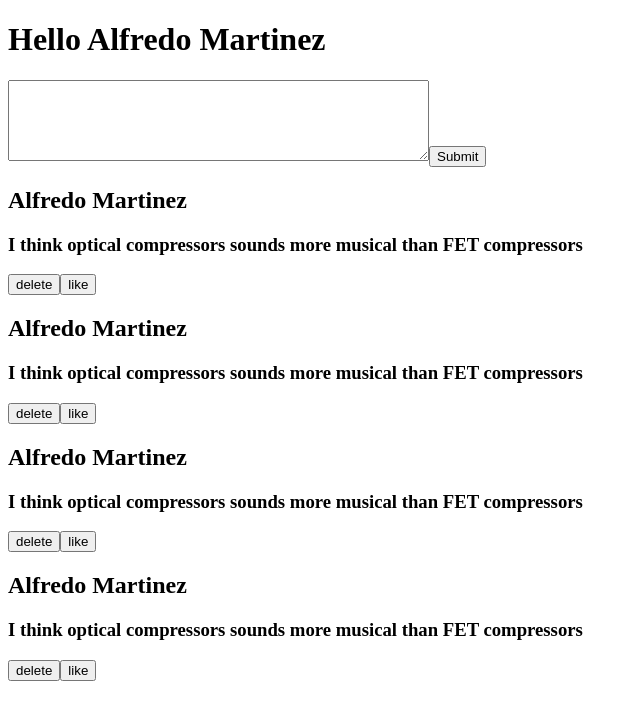
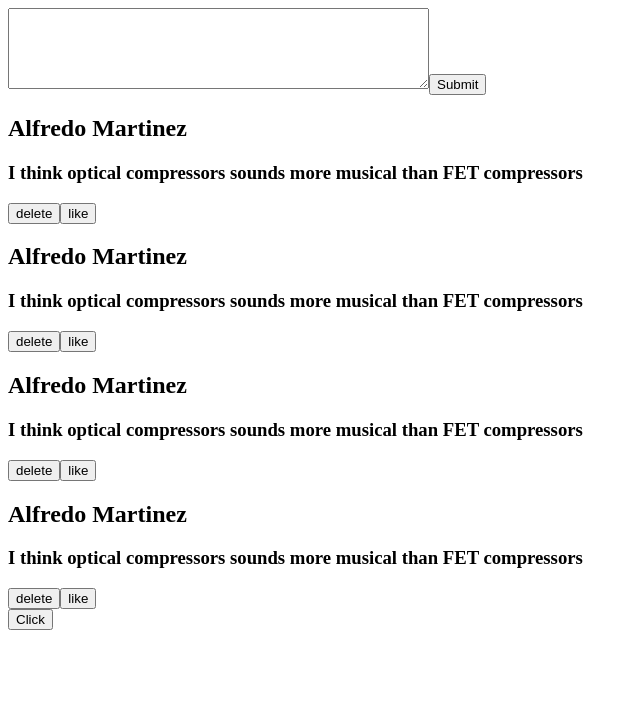
Before and after one commit to AMartinezSounds/reactpractice, a React (Create React App) app: page / in a window 1280 px wide. Shown: the top 720 px of the page, without its empty margins (0-640 px from the left). Built offline with nearby package versions, Linux system fonts and the light colour scheme.

Commit message:
submit button set the tweet using the hook useState

```diff
--- a/src/App.js
+++ b/src/App.js
@@ -1,16 +1,16 @@
+import React, {useState} from 'react';
 import './App.css';
-import Tweet from './components/tweet';
 import TweetList from './components/TweetList';
 import CreateTweet from './components/createTweet';
 
 function App() {
-  const name = "Alfredo Martinez";
-  const message = "I think optical compressors sounds more musical than FET compressors"
+  const [name, setName] = useState("Alfredo Martinez")
+  let message = "I think optical compressors sounds more musical than FET compressors";
+
   return (
     <div>
-      <h1>Hello {name}</h1>
       <CreateTweet/>
-      <TweetList name={name} message={message}/>
+      <TweetList setName={setName} name={name} message={message}/>
     </div>
   );
 }
--- a/src/components/TweetList.js
+++ b/src/components/TweetList.js
@@ -1,13 +1,14 @@
 import React from 'react';
 import Tweet from '../components/tweet';
 
-const TweetList = ({name, message}) => {
+const TweetList = ({name, message, setName}) => {
     return (
         <div className="tweet-list">
             <Tweet name={name} message={message}/>
             <Tweet name={name} message={message}/>
             <Tweet name={name} message={message}/>
             <Tweet name={name} message={message}/>
+            <button onClick={() => setName('Alfredo Martinez Canos')}>Click</button>
         </div>
 
     )
--- a/src/components/createTweet.js
+++ b/src/components/createTweet.js
@@ -1,9 +1,18 @@
-import React from 'react';
+import React, {useState} from 'react';
 
 const CreateTweet = () => {
+    const [textInput, setTextInput] = useState("");
+    const [tweets, setTweets] = useState([]);
+    const userInputHandler = (e) => {
+        setTextInput(e.target.value);
+    }
+    const submitTweetHandler = (e) => {
+        e.preventDefault();
+        setTweets([...tweets, textInput])
+    }
     return (
-        <form>
-            <textarea cols="50" rows="5"></textarea>
+        <form onSubmit={submitTweetHandler}>
+            <textarea onChange={userInputHandler} value={textInput} cols="50" rows="5"></textarea>
             <button>Submit</button>
         </form>
     )
```
